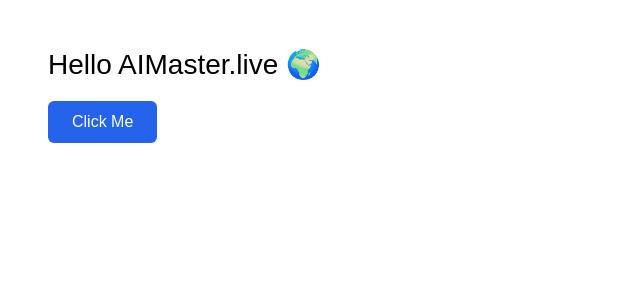
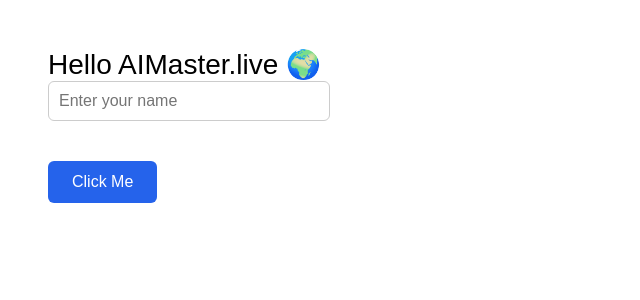
Before and after one commit to Bindu1302/my-react-app, a React (Vite) app: page / in a window 1280 px wide. Shown: the top 300 px of the page, without its empty margins (0-640 px from the left). Built offline with nearby package versions, Linux system fonts and the light colour scheme.

Commit message:
Update App.jsx

```diff
--- a/src/App.jsx
+++ b/src/App.jsx
@@ -2,7 +2,22 @@
   return (
     <div style={{ padding: "40px", fontSize: "28px", fontFamily: "Arial" }}>
       <div>Hello AIMaster.live 🌍</div>
+    <input
+        type="text"
+        placeholder="Enter your name"
+        value={name}
+        onChange={(e) => setName(e.target.value)}
+        style={{
+          padding: "10px",
+          fontSize: "16px",
+          width: "260px",
+          borderRadius: "6px",
+          border: "1px solid #ccc",
+          marginBottom: "20px"
+        }}
+      />
 
+      <br />
     <button
 
         style={{
```
